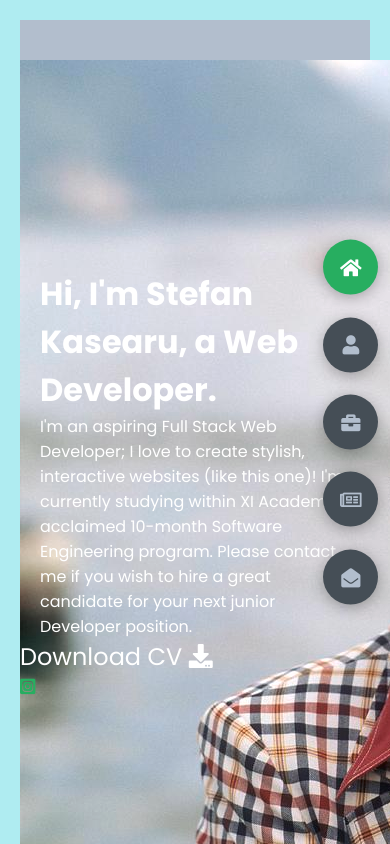
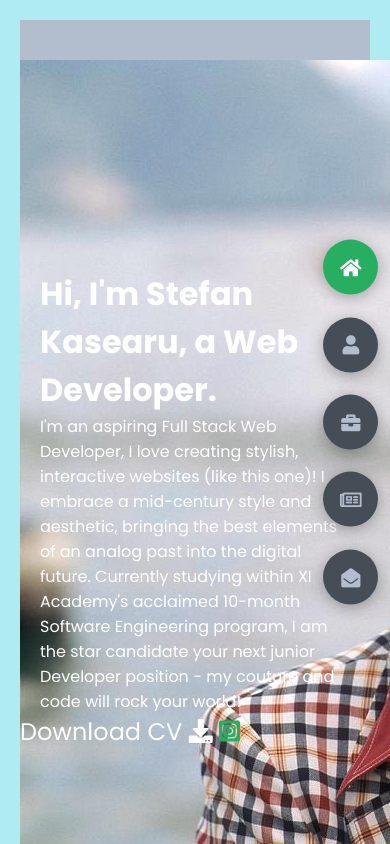
Before and after one commit to Stefan-webdev/my-personal-website, a plain HTML site: page index.html in a window 390 px wide. Drawn offline with Linux system fonts and the light colour scheme.

Commit message:
added customisation for responsive site on mobile devices.

```diff
--- a/index.html
+++ b/index.html
@@ -23,27 +23,13 @@
           Hi, I'm <span class="name">Stefan Kasearu</span>, a Web Developer.
         </h1>
         <p>
-        I'm an aspiring Full Stack Web Developer; I love to create stylish, interactive websites
-        (like this one)!
-        I'm currently studying within XI Academy's acclaimed 10-month Software Engineering program.
-        Please contact me if you wish to hire a great candidate for your next junior Developer position.
-
+          I'm an aspiring Full Stack Web Developer, I love creating stylish, interactive websites (like this one)! I embrace a mid-century style and aesthetic, bringing the best elements of an analog past into the digital future. Currently studying within XI Academy's acclaimed 10-month Software Engineering program, I am the star candidate your next junior Developer position - my couture and code will rock your world!
         </p>
-
       </div>
-
       <a href="" class="main-btn">
         <span class="btn text">Download CV</span>
         <span class="btn-icon"><i class="fas fa-download"></i></span>
       </a>
-
-
-
-
-  </div>
-
-
-
       <i class="fab fa-instagram-square"></i>
     </div>
   </header>
@@ -70,7 +56,6 @@
       <i class="fas fa-envelope-open"></i>
     </div>
   </div>
-
   <script src="app.js"></script>
 </body>
 </html>
--- a/styles/style.scss
+++ b/styles/style.scss
@@ -97,8 +97,25 @@ a {
   }
 }
 
-/* ... (remaining styles) ... */
+/* Media Queries for responsiveness */
+@media screen and (max-width: 768px) {
+  /* Adjust styles for smaller screens */
+  .header {
+    padding: 10px; /* Reduce header padding */
+  }
 
+  .header-content {
+    font-size: 1.2rem; /* Decrease font size for header content */
+  }
+
+  .intro-section {
+    margin-bottom: 2rem; /* Adjust margin for smaller screens */
+  }
+
+  .main-btn {
+    margin-top: 2rem; /* Adjust margin for smaller screens */
+  }
+}
 
 
 .intro-section {
```
Lines whose indentation alone changed are shown as unchanged.
